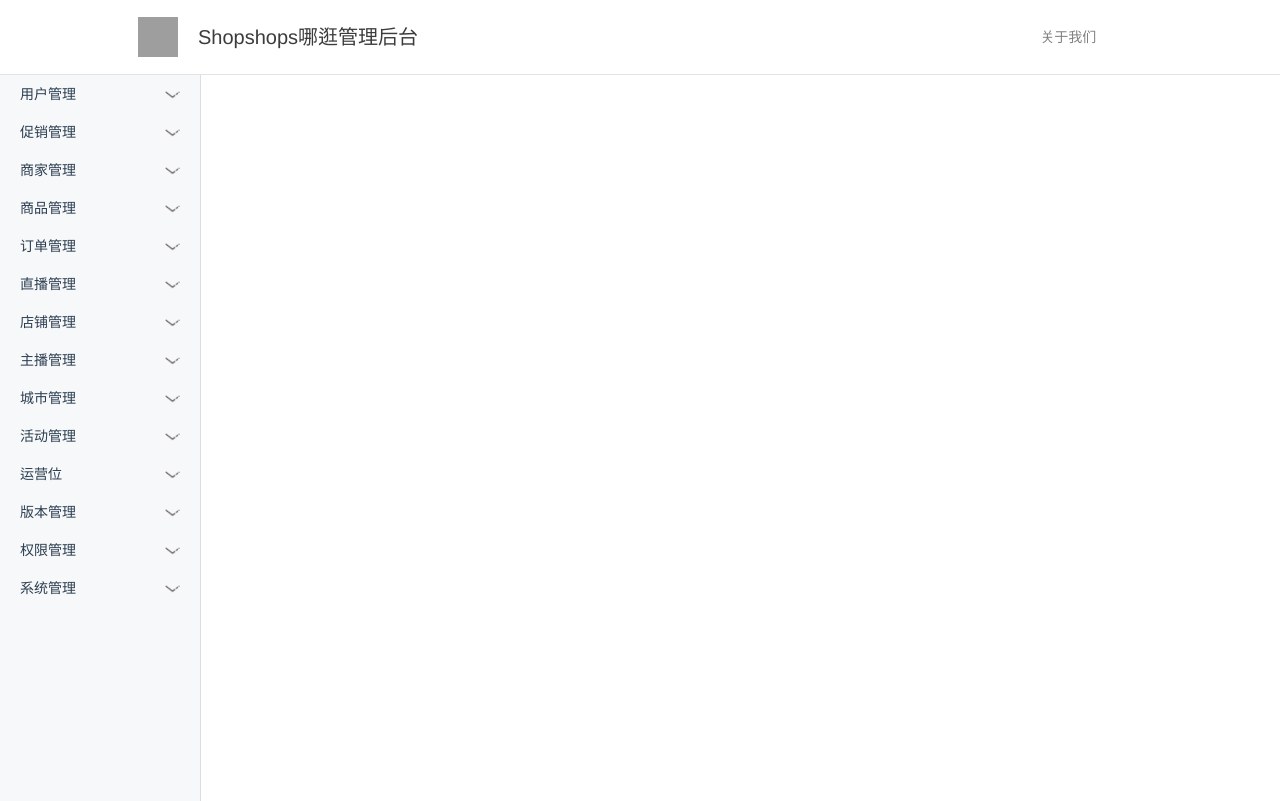
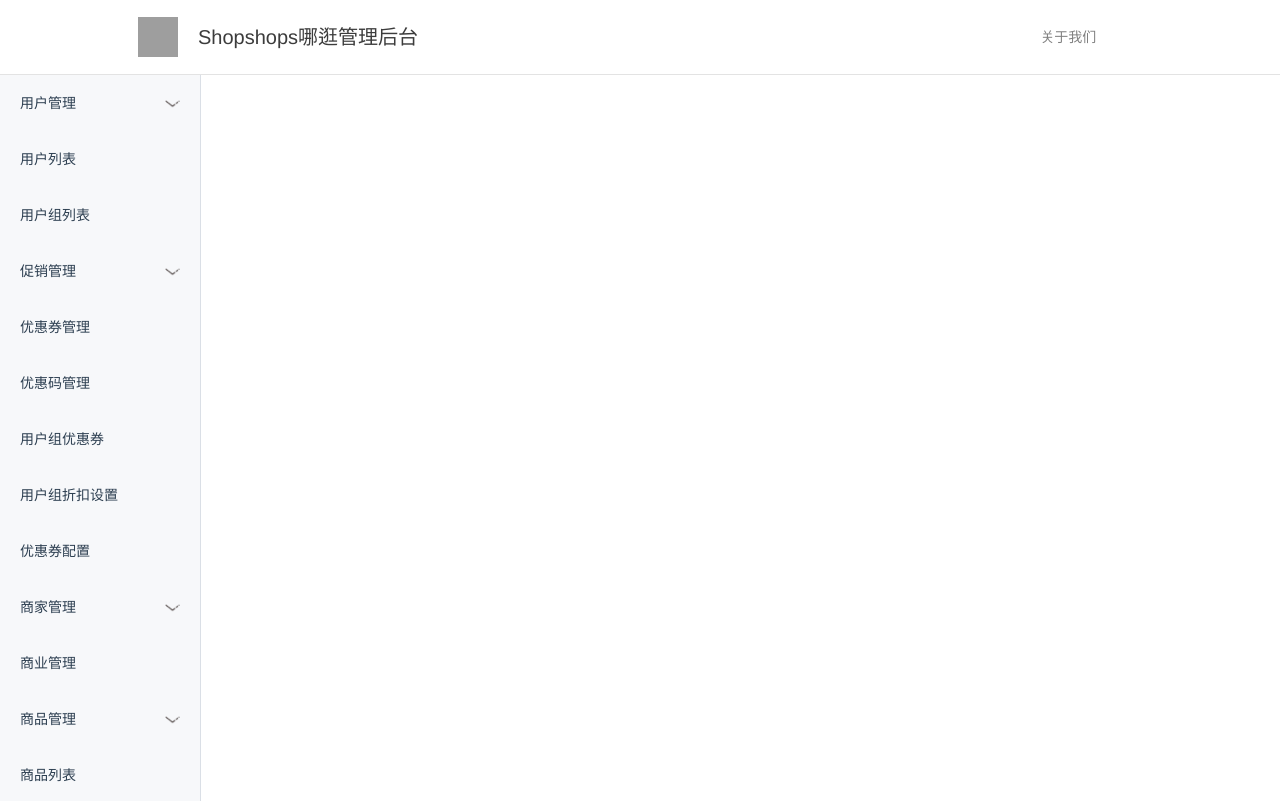
Before and after one commit to qwerOC/vueDemo, a Vue app in the folder vue/: page /#/HomeMain in a window 1280 px wide. Built offline with nearby package versions, Linux system fonts and the light colour scheme; grey boxes are pictures that could not be loaded.

Commit message:
no message

```diff
--- a/vue/src/components/HomeMain.vue
+++ b/vue/src/components/HomeMain.vue
@@ -2,17 +2,18 @@
   <div class="main_contain">
     <!-- 左边工具栏 -->
     <div class="main_left">
-      <div v-for="item in result" :key="item" class="left_menmu">
-        <p class="menmulist_title">{{item.permissionName}}</p>
-        <img src="../assets/arrow_down.png" alt class="menmulist_img" />
-        <!-- <div class="sss">
+      <div v-for="item in result" :key="item">
+        <div class="left_menmu">
+          <p class="menmulist_title">{{item.permissionName}}</p>
+          <img src="../assets/arrow_down.png" alt class="menmulist_img" />
+        </div>
+        <div class="left_submenmu">
           <ul>
             <li class="left_menmu" v-for="itemChild in item.subMenuList" :key="itemChild">
               <p class="menmulist_title">{{itemChild.permissionName}}</p>
-              <img src="../assets/arrow_down.png" alt class="menmulist_img" />
             </li>
           </ul>
-        </div>-->
+        </div>
       </div>
     </div>
     <!-- 右边内容区域 -->
@@ -24,6 +25,7 @@
   name: "HomeMain",
   data() {
     return {
+      menmu_status: [],
       result: [
         {
           id: "5d522a4a03123058e23ae9d6",
@@ -340,6 +342,11 @@
         }
       ]
     };
+  },
+  created() {
+    for (let index = 0; index < this.result.length; index++) {
+       this.menmu_status.push(0);
+    }
   }
 };
 </script>
@@ -363,18 +370,19 @@
   display: flex;
   flex-direction: row;
   justify-content: space-between;
-  height: 38px;
+  height: 56px;
   padding: 0px 20px 0px 20px;
   border-width: 0px;
   cursor: pointer;
 }
 .menmulist_title {
   font-size: 14px;
-  line-height: 38px;
+  line-height: 56px;
   text-align: center;
 }
+
 .menmulist_img {
-  padding-top: 11.5px;
+  padding-top: 20.5px;
   width: 15px;
   height: 15px;
 }
@@ -384,7 +392,4 @@
   height: calc(100vh - 74px);
   overflow: auto;
 }
-.sss {
-  height: 0px;
-}
 </style>
```
